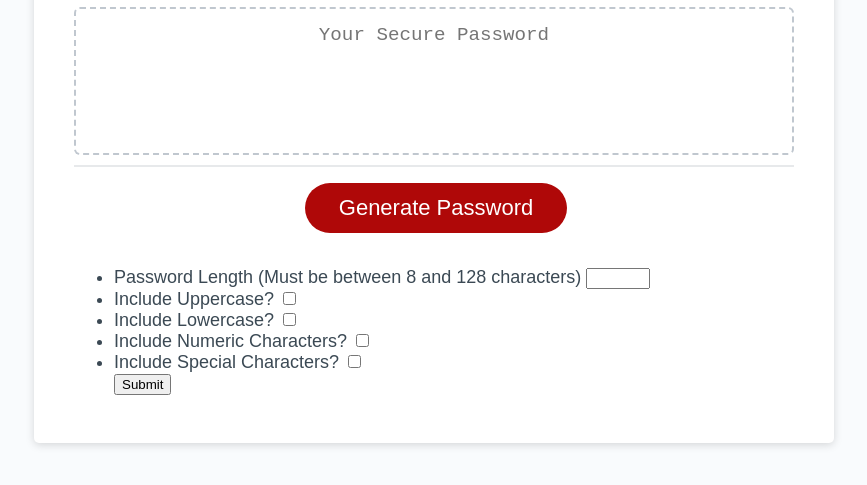
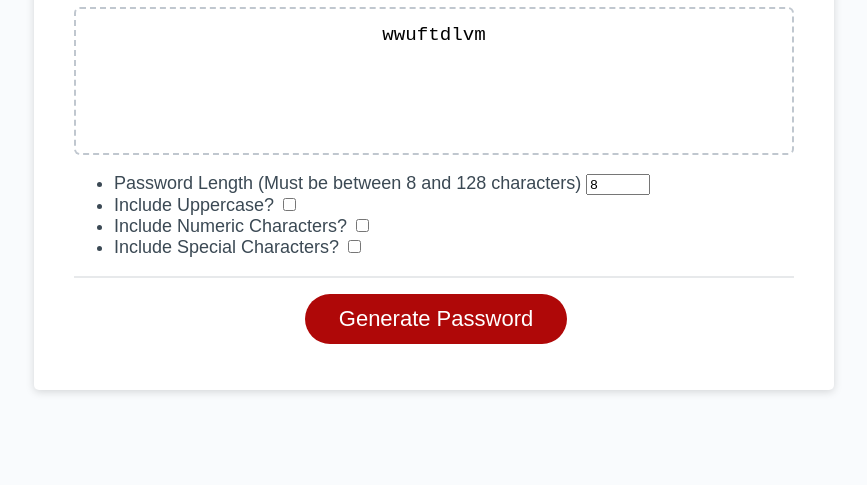
Before and after one commit to FreemanMitch13/secure-password-generator, a plain HTML site: page index.html in a window 1280 px wide. Both pictures are taken after a click on the button "Generate Password". Shown: the part 241-726 px from the top of the page, without its empty margins (206-1073 px from the left). Drawn offline with Linux system fonts and the light colour scheme.

Commit message:
updating html and js

```diff
--- a/index.html
+++ b/index.html
@@ -1,5 +1,6 @@
 <!DOCTYPE html>
 <html lang="en">
+
   <head>
     <meta charset="UTF-8" />
     <meta name="viewport" content="width=device-width, initial-scale=1.0" />
@@ -7,6 +8,7 @@
     <title>Password Generator</title>
     <link rel="stylesheet" href="style.css" />
   </head>
+
   <body>
     <div class="wrapper">
       <header>
@@ -24,28 +26,29 @@
             aria-label="Generated Password"
           ></textarea>
         </div>
+
+        <form class ="prompts">
+            <ul>
+            <li><label id="length">Password Length (Must be between 8 and 128 characters)</label>
+            <input type="number" min="8" max="128" value= 8 id="lengthValue"></li>
+            <li><label id="uppercase">Include Uppercase?</label>
+            <input type="checkbox" id="uppercaseCheck"></li>
+            <li><label id="numeric">Include Numeric Characters?</label>
+            <input type="checkbox" id="numericCheck"></li>
+            <li><label id="special">Include Special Characters?</label>
+            <input type="checkbox" id="specialCheck"></li>
+            </ul>
+        </form>
+
         <div class="card-footer">
           <button id="generate" class="btn">Generate Password</button>
         </div>
-        <form>
-            <ul>
-            <li><label id="length">Password Length (Must be between 8 and 128 characters)</label>
-            <input type="number" min="8" max="128" id="length"></li>
-            <li><label id="uppercase">Include Uppercase?</label>
-            <input type="checkbox" id="uppercase"></li>
-            <li><label id="lowercase">Include Lowercase?</label>
-            <input type="checkbox" id="lowercase"></li>
-            <li><label id="numeric">Include Numeric Characters?</label>
-            <input type="checkbox" id="numeric"></li>
-            <li><label id="special">Include Special Characters?</label>
-            <input type="checkbox" id="special"></li>
-            <button id ="submit">Submit</button>
-            </ul>
-        </form>
-
         </div>
       </div>
     </div>
+
     <script src="script.js"></script>
+
   </body>
+
 </html>
--- a/script.js
+++ b/script.js
@@ -1,10 +1,8 @@
 // Assignment Code
 var generateBtn = document.querySelector("#generate");
-var passwordLength = document.querySelector("#length");
-var passwordUpper = document.querySelector("#uppercase");
-var passwordLower = document.querySelector("#lowercase");
-var passwordNumeric = document.querySelector("#numeric");
-var passwordSpecial = document.querySelector("#special");
+var passwordUpper = document.querySelector("upperCheck");
+var passwordNumeric = document.querySelector("numericCheck");
+var passwordSpecial = document.querySelector("specialCheck");
 var form = document.querySelector("form");
 
 // Write password to the #password input
@@ -18,17 +16,33 @@ function writePassword() {
 }
 
 // Add event listener to generate button
-generateBtn.addEventListener("click", writePassword);
+generateBtn.addEventListener("click", generatePassword);
+
 
 //create a function called generate password, function returns back a string as a password
 
 function generatePassword() {
-    var characters = "0123456789abcdefghijklmnopqrstuvwxyz!@#$%^&*()ABCDEFGHIJKLMNOPQRSTUVWXYZ";
-    var passwordLength = passwordLength.value;
+    var characters = "abcdefghijklmnopqrstuvwxyz";
+    var numCharacters = "0123456789";
+    var upperCharacters = "ABCDEFGHIJKLMNOPQRSTUVWXYZ";
+    var specialCharacters = "!@#$%^&*()";
+
+    var includeNumbers = document.getElementById("numericCheck").checked;
+    var includeUppers = document.getElementById("uppercaseCheck").checked;
+    var includeSpecial = document.getElementById("specialCheck").checked;
+
+    includeNumbers && (characters += numCharacters);
+    includeUppers && (characters += upperCharacters);
+    includeSpecial && (characters += specialCharacters);
+
     var password = "";
+    var passwordLength = document.getElementById("lengthValue").value;
+
     for (var i =0; i <= passwordLength; i++) {
         var randomCharacter = Math.floor(Math.random() * characters.length);
         password += characters.substring(randomCharacter, randomCharacter +1);
     }
+
     document.getElementById("password").value = password;
+
 }
```
